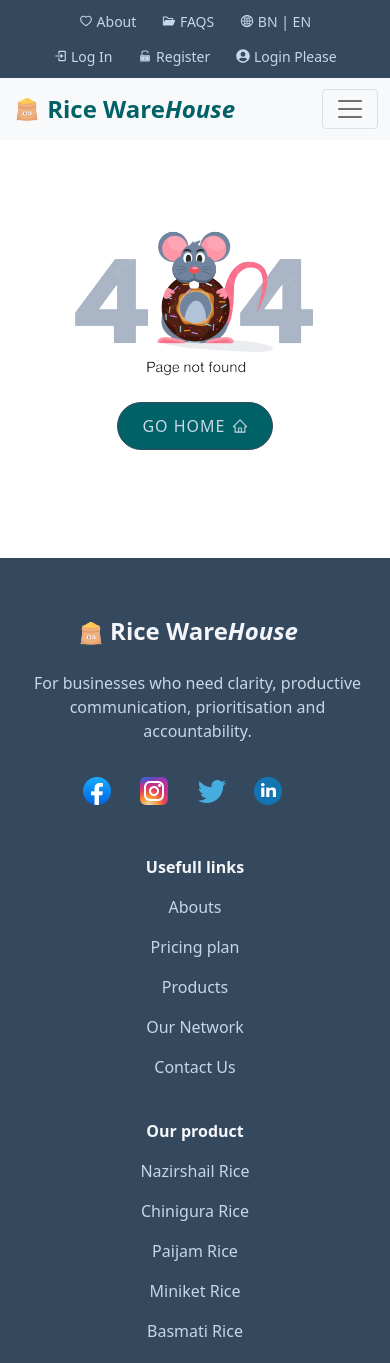
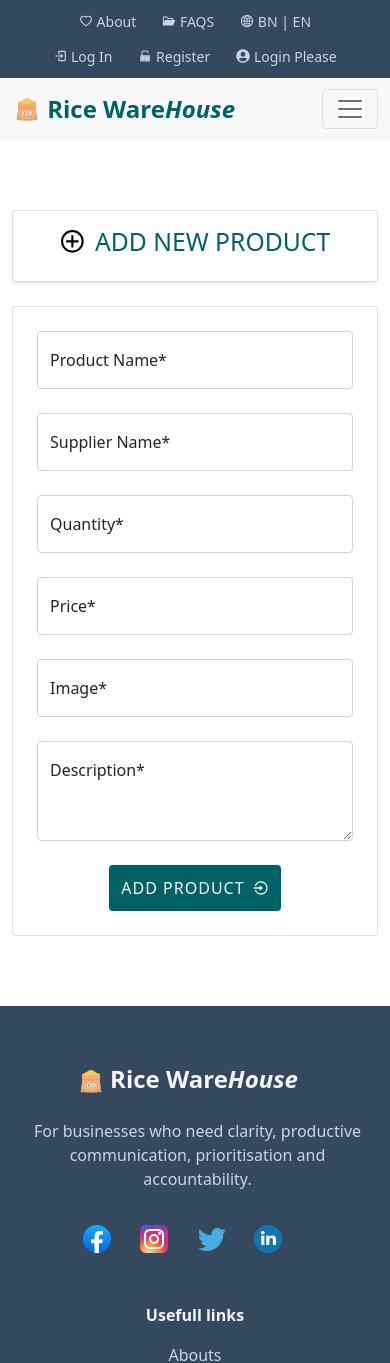
Before and after one commit to soumik9/rice-warehouse-client, a React (Create React App) app: page /add-product in a window 390 px wide. Shown: the top 1363 px of the page. Built offline with nearby package versions, Linux system fonts and the light colour scheme; no server answers.

Commit message:
add new product ui design complete with responsive

```diff
--- a/src/App.js
+++ b/src/App.js
@@ -6,6 +6,7 @@ import RequiredAuth from './pages/Auth/RequiredAuth/RequiredAuth';
 import Reset from './pages/Auth/Reset/Reset';
 import Blog from './pages/Blog/Blog';
 import Home from './pages/Home/Home';
+import AddItem from './pages/Inventory/AddItem/AddItem';
 import InventoryAll from './pages/Inventory/AllItems/InventoryAll';
 import InventorySingle from './pages/Inventory/SingleItem/InventorySingle';
 import NotFound from './pages/NotFound/NotFound';
@@ -30,6 +31,7 @@ function App() {
           </RequiredAuth>
         }></Route>
 
+        <Route path='/add-product' element={<AddItem></AddItem>}></Route>
         <Route path='/blogs' element={<Blog></Blog>}></Route>
         <Route path='/login' element={<Login></Login>}></Route>
         <Route path='/register' element={<Register></Register>}></Route>
--- a/src/pages/Auth/Login/Login.jsx
+++ b/src/pages/Auth/Login/Login.jsx
@@ -78,7 +78,9 @@ const Login = () => {
                                     </div>
 
                                     <button type='submit' className='btn btn-tarkish'>
-                                        Login <RiLoginCircleLine className='form__btn-icon' /></button>
+                                        Login
+                                        <RiLoginCircleLine className='form__btn-icon' />
+                                    </button>
 
                                 </form>
 
--- /dev/null
+++ b/src/pages/Inventory/AddItem/AddItem.jsx
@@ -0,0 +1,109 @@
+import React from 'react';
+import { Col, Container, FloatingLabel, Form, Row } from 'react-bootstrap';
+import { useForm } from 'react-hook-form';
+import { GrAddCircle } from 'react-icons/gr'
+import { RiLoginCircleLine } from 'react-icons/ri';
+import './addItem.scss'
+
+const AddItem = () => {
+
+    const { register, handleSubmit, formState: { errors }, } = useForm();
+
+    const addProduct= () => console.log('oko')
+
+    return (
+        <section className='add__item'>
+            <Container>
+                <div className="add__item__container">
+
+                    <Row className='justify-content-center'>
+                        <Col lg={8} md={10}>
+
+                            <div className="add__item-header card shadow-sm">
+                                <Row>
+                                    <Col md={12}>
+                                        <h2 className='text-center py-3'><GrAddCircle className='me-1' /> Add New Product</h2>
+                                    </Col>
+                                </Row>
+                            </div>
+
+                            <form className="add__item-main card p-4 mt-4" onSubmit={handleSubmit(addProduct)}>
+                                <Row>
+
+                                    <Col md={6}>
+                                        <div className="mb-4">
+                                            <FloatingLabel controlId="name" label="Product Name*"  >
+                                                <Form.Control type="text" {...register('name', { required: "Product name is required." })} placeholder="Katari (10KG)" />
+                                            </FloatingLabel>
+                                            {errors.name && <p className='text-danger'>{ errors.name.message }</p>}
+                                        </div>
+                                    </Col>
+
+                                    <Col md={6}>
+                                        <div className="mb-4">
+                                            <FloatingLabel controlId="supplierName" label="Supplier Name*"  >
+                                                <Form.Control type="text" {...register('supplierName', { required: "Supplier Name is required." })} placeholder="Jhon Doe" />
+                                            </FloatingLabel>
+                                            {errors.supplierName && <p className='text-danger'>{ errors.supplierName.message }</p>}
+                                        </div>
+                                    </Col>
+
+                                    <Col md={6}>
+                                        <div className="mb-4">
+                                            <FloatingLabel controlId="quantity" label="Quantity*"  >
+                                                <Form.Control type="text" {...register('quantity', { required: "Quantityis required." })} placeholder="500" />
+                                            </FloatingLabel>
+                                            {errors.quantity && <p className='text-danger'>{ errors.quantity.message }</p>}
+                                        </div>
+                                    </Col>
+
+                                    <Col md={6}>
+                                        <div className="mb-4">
+                                            <FloatingLabel controlId="price" label="Price*"  >
+                                                <Form.Control type="text" {...register('price', { required: "Price is required." })} placeholder="1500" />
+                                            </FloatingLabel>
+                                            {errors.price && <p className='text-danger'>{ errors.price.message }</p>}
+                                        </div>
+                                    </Col>
+
+                                    <Col md={12}>
+                                        <div className="mb-4">
+                                            <FloatingLabel controlId="img" label="Image*"  >
+                                                <Form.Control type="text" {...register('img', { required: "Image is required." })} placeholder="link" />
+                                            </FloatingLabel>
+                                            {errors.img && <p className='text-danger'>{ errors.img.message }</p>}
+                                        </div>
+                                    </Col>
+
+                                    <Col md={12}>
+                                        <div className="mb-4">
+                                            <FloatingLabel controlId="description" label="Description*"  >
+                                                <Form.Control as="textarea" type="text" {...register('description', { required: "Description is required." })} style={{ height: '100px' }} placeholder="Description" />
+                                            </FloatingLabel>
+                                            {errors.description && <p className='text-danger'>{ errors.description.message }</p>}
+                                        </div>
+                                    </Col>
+
+                                    <Col md={12}>
+                                        <div className='d-flex justify-content-center'>
+                                            <button type='submit' className='btn btn-tarkish'>
+                                                ADD PRODUCT
+                                                <RiLoginCircleLine className='form__btn-icon ms-2' />
+                                            </button>
+                                        </div>
+                                    </Col>
+
+                                </Row>
+                            </form>
+
+                        </Col>
+                    </Row>
+
+
+                </div>
+            </Container>
+        </section>
+    );
+};
+
+export default AddItem;
--- /dev/null
+++ b/src/pages/Inventory/AddItem/addItem.scss
@@ -0,0 +1,30 @@
+.add__item{
+    padding: 70px 0;
+
+    .add__item__container{
+
+        .add__item-header{
+
+            h2{
+                color: var(--hover-tarkish);
+                text-transform: uppercase;
+
+                svg{
+                    position: relative;
+                    top: -3px;
+                }
+            }
+        }
+
+        .add__item-main{
+
+            button{
+
+                svg{
+                    position: relative;
+                    top: -2px;
+                }
+            }
+        }
+    }
+}
--- a/src/pages/Shared/Header/Header.jsx
+++ b/src/pages/Shared/Header/Header.jsx
@@ -16,6 +16,7 @@ const Header = () => {
                 <Navbar.Collapse id="basic-navbar-nav">
                     <Nav className="ms-auto">
                         <Nav.Link as={Link} to="/">Home</Nav.Link>
+                        <Nav.Link as={Link} to="/add-product">Add Item</Nav.Link>
                         <Nav.Link as={Link} to="/blogs">Blogs</Nav.Link>
                     </Nav>
                 </Navbar.Collapse>
```
